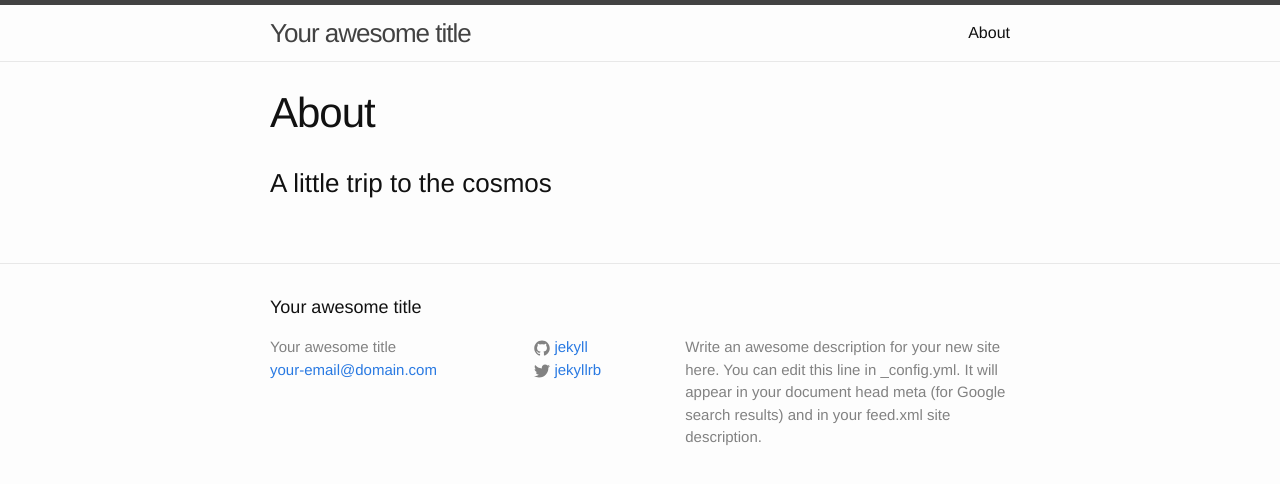
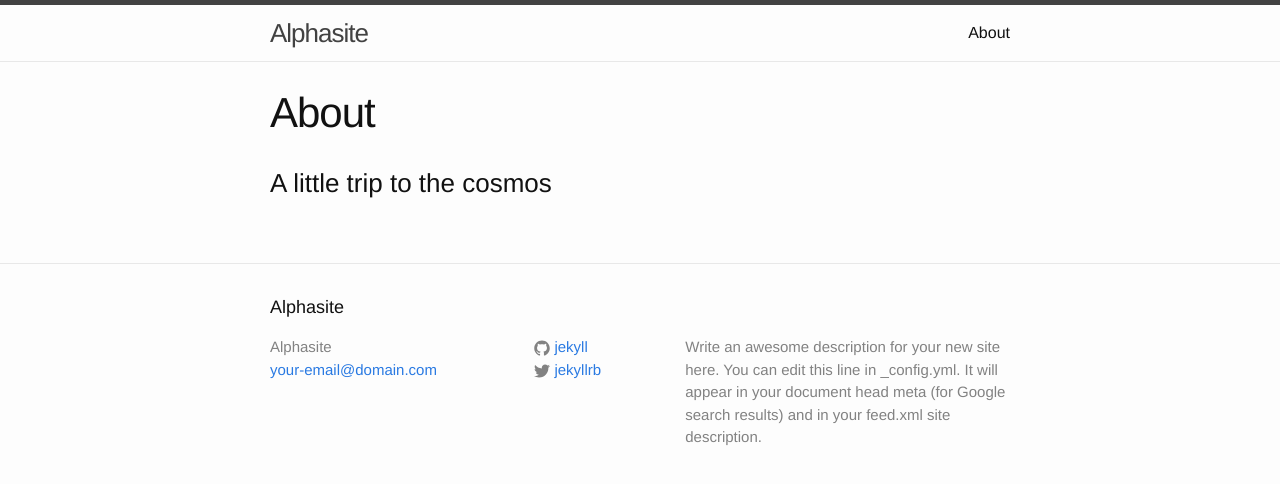
Before and after one commit to KeshwarmenMulliah/maverick0226.github.io, a Jekyll site: the page built from about.md, in a window 1280 px wide. Shown: the top 484 px of the page. Built offline with Jekyll 4.4.1, drawn with Linux system fonts in a browser that asks for light colours.

Commit message:
Update _config.yml

```diff
--- a/_config.yml
+++ b/_config.yml
@@ -6,7 +6,7 @@
 # 'jekyll serve'. If you change this file, please restart the server process.
 
 # Site settings
-title: Your awesome title
+title: Alphasite
 email: your-email@domain.com
 description: > # this means to ignore newlines until "baseurl:"
   Write an awesome description for your new site here. You can edit this
```
